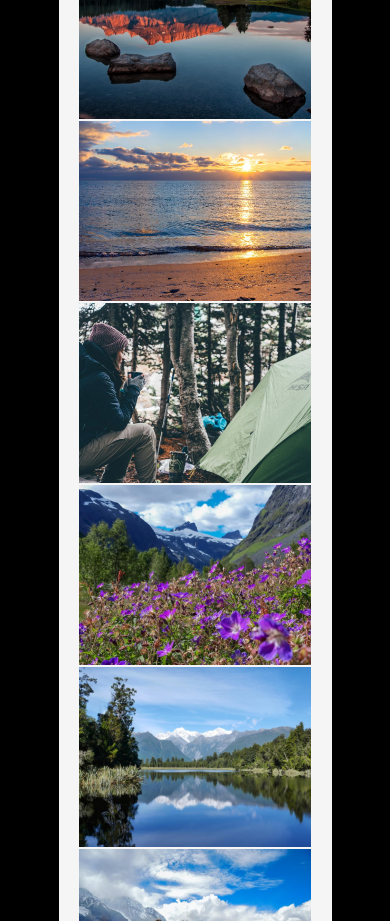
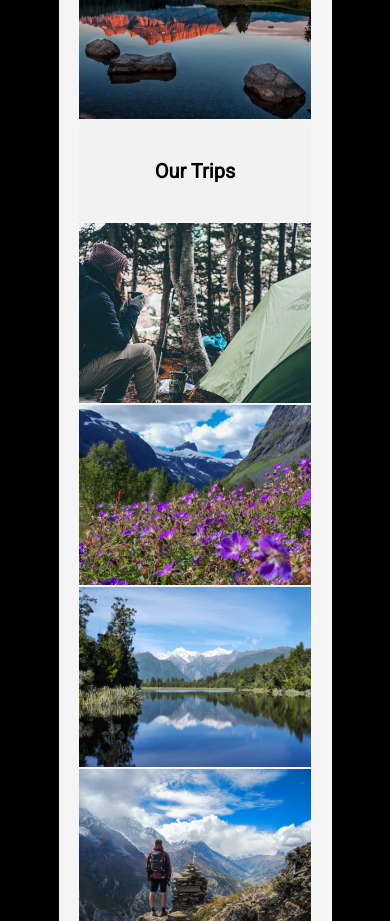
Before and after one commit to XiaoMaoBee/Projekt-1, a plain HTML site: page index.html in a window 390 px wide. Shown: the part 3200-4121 px from the top of the page. Drawn offline with Linux system fonts and the light colour scheme.

Commit message:
Vložena blank bílá fotka s textem do galerie

```diff
--- a/index.html
+++ b/index.html
@@ -177,14 +177,15 @@
               alt="nature-image"
             />
           </div>
+          <div class="text-gallery text-wrapper">Our Trips</div>
 
-          <div class="image-wrapper9 wrapper">
+          <!-- <div class="image-wrapper9 text-wrapper">
             <img
               class="img-gallery"
               src="./images/alexey-fedenkov-BaCZYH9RLmQ-unsplash.jpg"
               alt="nature-image"
             />
-            </div>
+            </div> -->
 
             <div class="image-wrapper5 wrapper">
             <img
--- a/styles.css
+++ b/styles.css
@@ -254,9 +254,21 @@ a {
   flex-wrap: wrap;
 }
 
-.wrapper {
+.wrapper,
+.text-wrapper {
   width: calc(100% / 3 - 4px / 2);
   height: 180px;
+}
+
+.text-wrapper {
+  background-color: var(--background-4);
+  background-image: none;
+  display: flex;
+  justify-content: center;
+  padding: 0 auto;
+  align-items: center;
+  font-size: 3vw;
+  font-weight: bold;
 }
 
 .img-gallery {
@@ -266,8 +278,14 @@ a {
 }
 
 @media (max-width: 768px) {
-  .wrapper {
+  .wrapper,
+  .text-wrapper {
     width: 100%;
+  }
+
+  .text-wrapper {
+    font-size: 20px;
+    height: 100px;
   }
 
   .trip-narrow-section-container {
```
